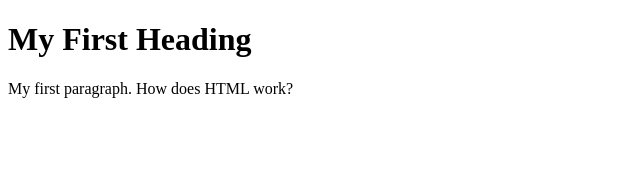
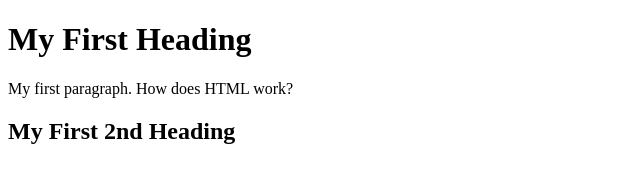
Before and after one commit to NetworkRonin/Overview, a plain HTML site: page index.html in a window 1280 px wide. Shown: the whole page, without its empty margins (0-640 px from the left). Drawn offline with Linux system fonts and the light colour scheme.

Commit message:
Update index.html

```diff
--- a/index.html
+++ b/index.html
@@ -6,6 +6,8 @@
 
 <p>My first paragraph. How does HTML work?</p>
 
+<h2>My First 2nd Heading</h2>
+
 
 </body>
 </html>
```
